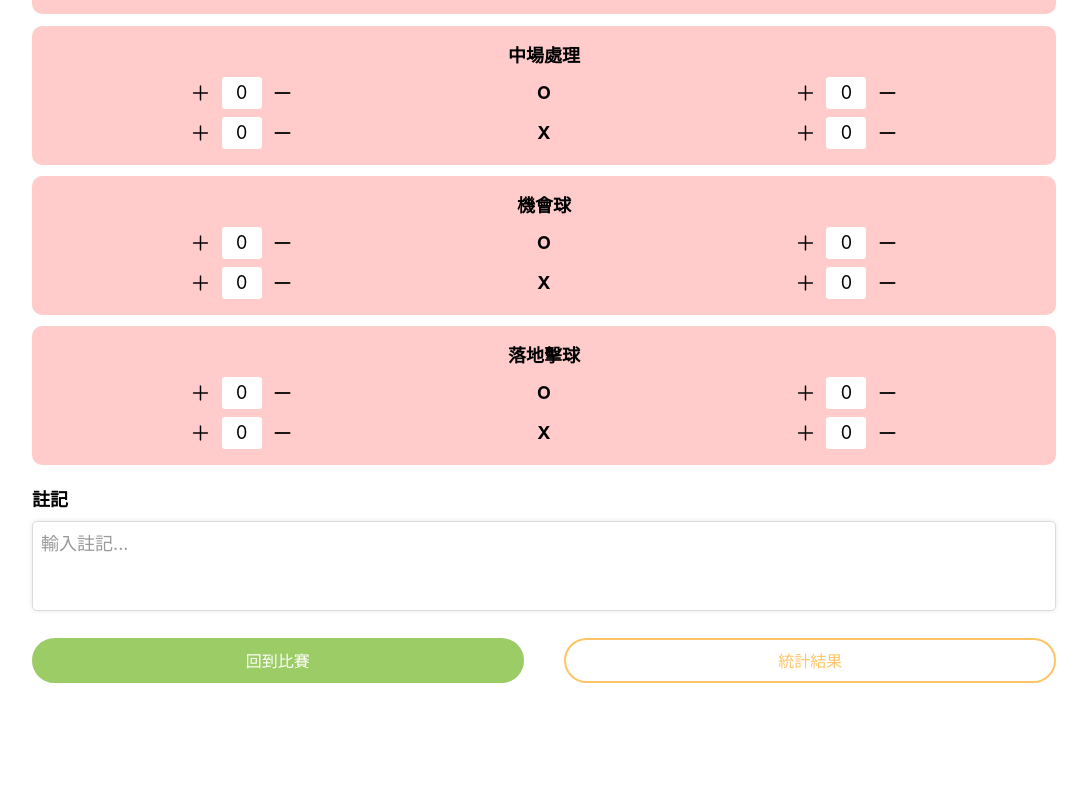
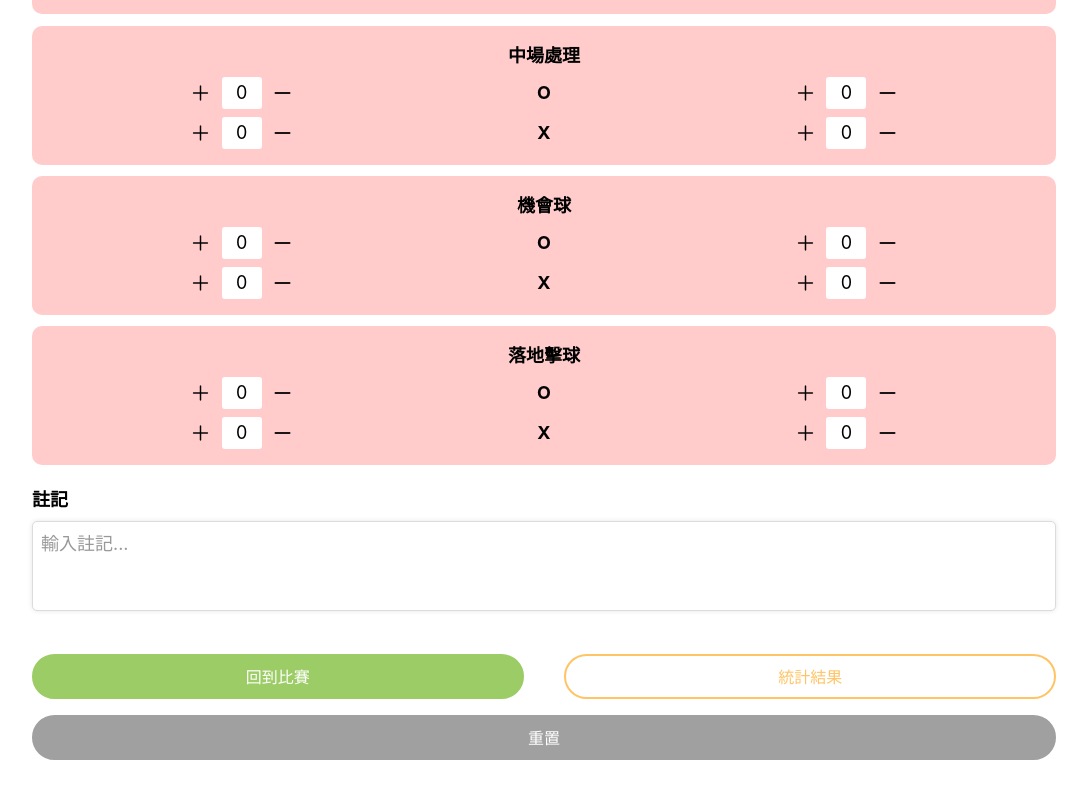
Before and after one commit to SnowyMeteor/player-scoreboard, a React (Create React App) app: page / in a window 1280 px wide. Shown: the part 963-1761 px from the top of the page, without its empty margins (96-1183 px from the left). Before the commit the page ends 1678 px from the top, so only its background shows below. Built offline with nearby package versions, Linux system fonts and the light colour scheme.

Commit message:
Create GameControlPanel.tsx to replace some of the button components of App.tsx

```diff
--- a/src/App.css
+++ b/src/App.css
@@ -1,9 +1,10 @@
-/* Main app styles */
 .App {
   text-align: center;
+  display: flex;
+  flex-direction: column;
+  min-height: 100vh;
 }
 
-/* Logo styles */
 .App-logo {
   height: 40vmin;
   pointer-events: none;
@@ -15,7 +16,6 @@
   }
 }
 
-/* Header styles */
 .App-header {
   background-color: #282c34;
   min-height: 100vh;
@@ -27,73 +27,29 @@
   color: white;
 }
 
-/* Link styles */
 .App-link {
   color: #FFFFFF;
 }
 
-/* Animation keyframes */
 @keyframes App-logo-spin {
   from {
     transform: rotate(0deg);
   }
-
   to {
     transform: rotate(360deg);
   }
 }
 
-/* Button container styles */
-.button-container {
+.statistics-container {
+  flex-grow: 1;
   display: flex;
-  justify-content: space-between;
-  padding-left: 10%;
-  padding-right: 10%;
-  margin-top: 1.2rem;
-  margin-bottom: 2rem;
+  flex-direction: column;
 }
 
-/* Button styles */
-.button-container .p-button {
-  height: 45px;
-  display: flex;
-  align-items: center;
-  justify-content: center;
-  font-size: 16px;
-  border-radius: 30px;
-  width: 48%;
-  background-color: #FFFFFF;
-  transition: all 0.3s ease;
-  border-width: 2px;
-  border-style: solid;
+.scoreboard-wrapper {
+  flex-grow: 1;
 }
 
-.button-container .p-button-back-to-game {
-  border-color: #9CCC65;
-  color: #9CCC65;
+.App > :last-child {
+  margin-top: auto;
 }
-
-.button-container .p-button-statistics {
-  border-color: #FFC466;
-  color: #FFC466;
-}
-
-.button-container .p-button-back-to-game.active {
-  background-color: #9CCC65;
-  color: #FFFFFF;
-}
-
-.button-container .p-button-statistics.active {
-  background-color: #FFC466;
-  color: #FFFFFF;
-}
-
-.button-container .p-button-back-to-game:hover {
-  background-color: #9CCC65;
-  color: #FFFFFF;
-}
-
-.button-container .p-button-statistics:hover {
-  background-color: #FFC466;
-  color: #FFFFFF;
-}
--- a/src/App.tsx
+++ b/src/App.tsx
@@ -6,6 +6,7 @@ import GameInfo from './components/GameInfo';
 import ScoreBoard from './components/ScoreBoard';
 import StatisticsBoard from './components/StatisticsBoard';
 import Notes from './components/Notes';
+import GameControlPanel from './components/GameControlPanel';
 
 // Interface definitions for scores
 interface CategoryScores {
@@ -166,6 +167,11 @@ function App() {
     trackMouse: true
   });
 
+  // Reset the game
+  const handleReset = useCallback(() => {
+    console.log('Reset functionality to be implemented');
+  }, []);
+
   return (
     <div className="App">
       <GameInfo
@@ -224,18 +230,12 @@ function App() {
         onChange={showStatistics ? () => { } : updateNotes}
         readOnly={showStatistics}
       />
-      <div className="button-container">
-        <Button
-          label="回到比賽"
-          className={`p-button-back-to-game ${currentPage === 'game' ? 'active' : 'inactive'}`}
-          onClick={handleBackToGame}
-        />
-        <Button
-          label="統計結果"
-          className={`p-button-statistics ${currentPage === 'statistics' ? 'active' : 'inactive'}`}
-          onClick={handleShowStatistics}
-        />
-      </div>
+      <GameControlPanel
+        currentPage={currentPage}
+        onBackToGame={handleBackToGame}
+        onShowStatistics={handleShowStatistics}
+        onReset={handleReset}
+      />
     </div>
   );
 }
--- /dev/null
+++ b/src/components/GameControlPanel.tsx
@@ -0,0 +1,62 @@
+import React from 'react';
+import { Button } from 'primereact/button';
+import { ConfirmDialog, confirmDialog } from 'primereact/confirmdialog';
+import '../style/GameControlPanel.css';
+
+interface GameControlPanelProps {
+  currentPage: 'game' | 'statistics';
+  onBackToGame: () => void;
+  onShowStatistics: () => void;
+  onReset: () => void;
+}
+
+const GameControlPanel: React.FC<GameControlPanelProps> = ({
+  currentPage,
+  onBackToGame,
+  onShowStatistics,
+  onReset
+}) => {
+  const confirmReset = () => {
+    confirmDialog({
+      message: '確定要重置比賽結果嗎？',
+      header: '比賽重置',
+      icon: 'pi pi-exclamation-triangle',
+      className: 'custom-confirm-dialog',
+      accept: onReset,
+      reject: () => {},
+      acceptLabel: '確認',
+      rejectLabel: '取消',
+      acceptIcon: 'pi pi-check',
+      rejectIcon: 'pi pi-times',
+      acceptClassName: 'p-button-reset-confirm',
+      rejectClassName: 'p-button-reset-cancel',
+    });
+  };
+
+  return (
+    <div className="game-control-panel">
+      <div className="button-row">
+        <Button
+          label="回到比賽"
+          className={`p-button-back-to-game ${currentPage === 'game' ? 'active' : 'inactive'}`}
+          onClick={onBackToGame}
+        />
+        <Button
+          label="統計結果"
+          className={`p-button-statistics ${currentPage === 'statistics' ? 'active' : 'inactive'}`}
+          onClick={onShowStatistics}
+        />
+      </div>
+      <div className="button-row">
+        <Button
+          label="重置"
+          className="p-button-reset"
+          onClick={confirmReset}
+        />
+      </div>
+      <ConfirmDialog />
+    </div>
+  );
+};
+
+export default GameControlPanel;
--- /dev/null
+++ b/src/style/GameControlPanel.css
@@ -0,0 +1,147 @@
+/* Game Control Panel Styles */
+.game-control-panel {
+  display: flex;
+  flex-direction: column;
+  padding: 1rem 10%;
+  margin-top: 1.2rem;
+  margin-bottom: 2rem;
+}
+
+/* Button Row Styles */
+.game-control-panel .button-row {
+  display: flex;
+  justify-content: space-between;
+  margin-bottom: 1rem;
+}
+
+.game-control-panel .button-row:last-child {
+  margin-bottom: 0;
+}
+
+/* Common Button Styles */
+.game-control-panel .p-button {
+  height: 45px;
+  display: flex;
+  align-items: center;
+  justify-content: center;
+  font-size: 16px;
+  border-radius: 30px;
+  transition: all 0.3s ease;
+  border-width: 2px;
+  border-style: solid;
+}
+
+/* Button Width Styles */
+.game-control-panel .button-row:first-child .p-button {
+  width: 48%; /* First row buttons width */
+}
+
+.game-control-panel .button-row:last-child .p-button {
+  width: 100%; /* Second row button width */
+}
+
+/* Specific Button Styles */
+/* "Back to Game" Button */
+.game-control-panel .p-button-back-to-game {
+  border-color: #9CCC65;
+  color: #9CCC65;
+}
+
+.game-control-panel .p-button-back-to-game.active,
+.game-control-panel .p-button-back-to-game:hover {
+  background-color: #9CCC65;
+  color: #FFFFFF;
+}
+
+/* "Statistics" Button */
+.game-control-panel .p-button-statistics {
+  border-color: #FFC466;
+  color: #FFC466;
+}
+
+.game-control-panel .p-button-statistics.active,
+.game-control-panel .p-button-statistics:hover {
+  background-color: #FFC466;
+  color: #FFFFFF;
+}
+
+/* "Reset" Button */
+.game-control-panel .p-button-reset {
+  border-color: #A0A0A0;
+  color: #FFFFFF;
+  background-color: #A0A0A0;
+  font-size: 16px;
+}
+
+/* Confirm Dialog Styles */
+.custom-confirm-dialog {
+  width: 80vw !important;
+  border-radius: 10px !important;
+  overflow: hidden;
+}
+
+/* Dialog Header */
+.custom-confirm-dialog .p-dialog-header {
+  background-color: #FFFFFF;
+  border-radius: 10px 10px 0 0;
+  border-bottom: none !important;
+}
+
+/* Dialog Content */
+.custom-confirm-dialog .p-dialog-content {
+  background-color: #f8f9fa;
+  padding: 2rem;
+}
+
+/* Dialog Footer */
+.custom-confirm-dialog .p-dialog-footer {
+  display: flex;
+  justify-content: space-between;
+  width: 100%;
+  padding: 1rem 1.5rem 1.5rem !important;
+  border-top: none !important;
+  background-color: #FFFFFF;
+  border-radius: 0 0 10px 10px;
+}
+
+/* Dialog Footer Buttons */
+.custom-confirm-dialog .p-dialog-footer button {
+  flex: 0 0 48%;
+  margin: 0;
+  border-radius: 5px;
+  height: 40px;
+  display: inline-flex;
+  align-items: center;
+  justify-content: center;
+  font-size: 14px;
+  border: none !important;
+  transition: background-color 0.3s ease;
+  background-color: #A0A0A0 !important;
+  color: #FFFFFF !important;
+  box-shadow: 0 2px 4px rgba(0,0,0,0.1);
+  padding: 0 10px;
+}
+
+/* Button Icon Styles */
+.custom-confirm-dialog .p-dialog-footer button .p-button-icon {
+  font-size: 0.9rem;
+  margin-right: -15px;
+  margin-left: 25px;
+}
+
+/* Button Active State */
+.custom-confirm-dialog .p-dialog-footer button:active {
+  background-color: #BDBDBD !important;
+}
+
+/* Ensure confirm button is on the left */
+.custom-confirm-dialog .p-dialog-footer button:first-child {
+  order: 1;
+}
+
+/* Active effect for touch devices */
+@media (hover: none) {
+  .custom-confirm-dialog .p-dialog-footer button:active {
+    background-color: #BDBDBD !important;
+  }
+}
```
